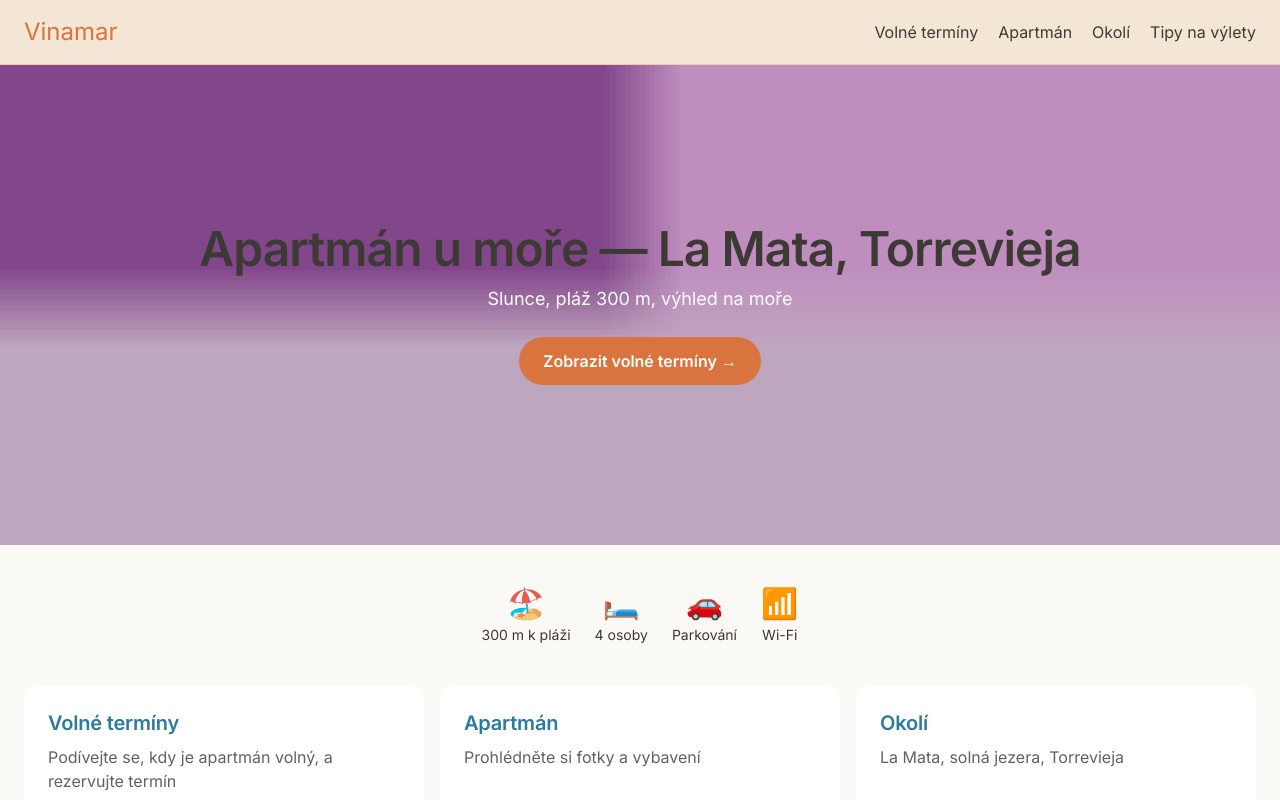
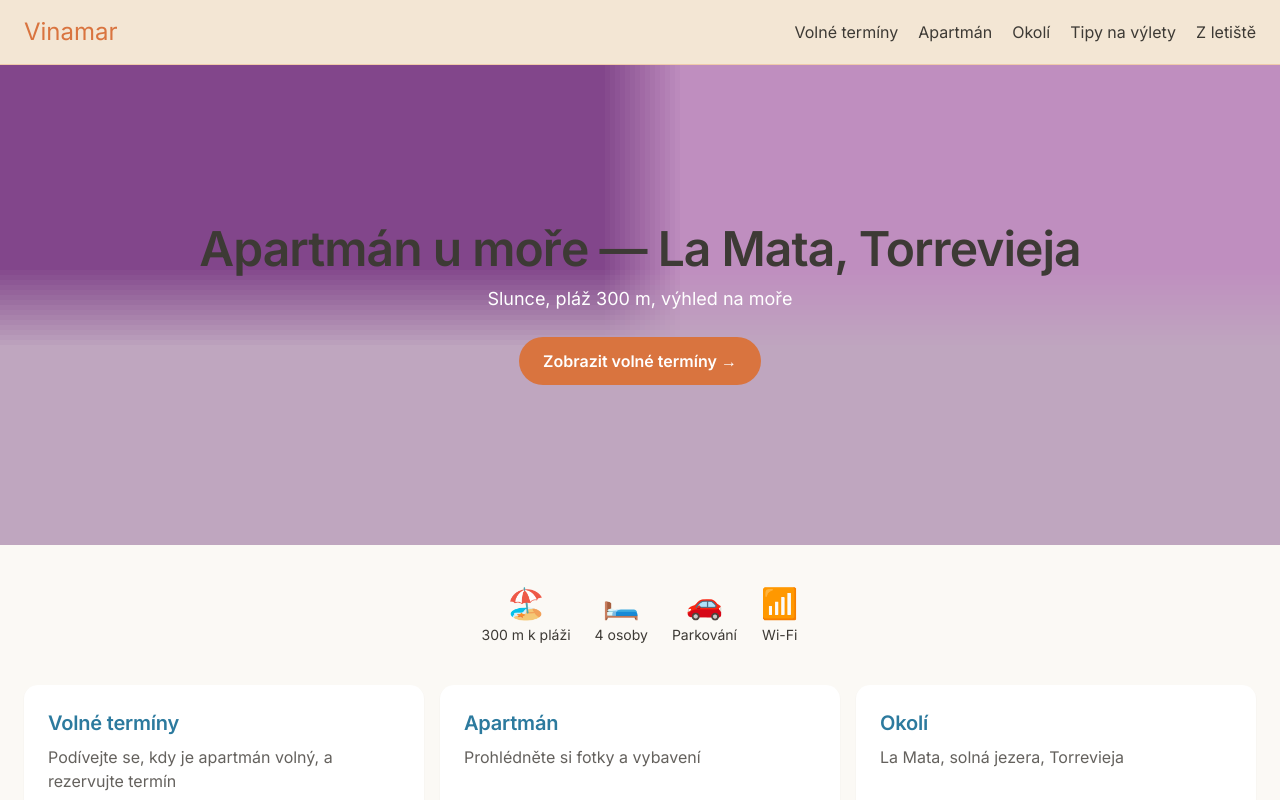
Before and after one commit to LubosRemplik/Vinamar-Web, a Next.js app in the folder web/: page / in a window 1280 px wide. Shown: the top 800 px of the page. Built offline with nearby package versions, Linux system fonts and the light colour scheme.

Commit message:
feat(O): odkaz 'Z letiště' v navigaci

```diff
--- a/web/components/Nav.tsx
+++ b/web/components/Nav.tsx
@@ -8,6 +8,7 @@ const links = [
   { href: '/apartman', label: 'Apartmán' },
   { href: '/okoli', label: 'Okolí' },
   { href: '/tipy-na-vylety', label: 'Tipy na výlety' },
+  { href: '/z-letiste', label: 'Z letiště' },
 ];
 
 export default function Nav() {
```
